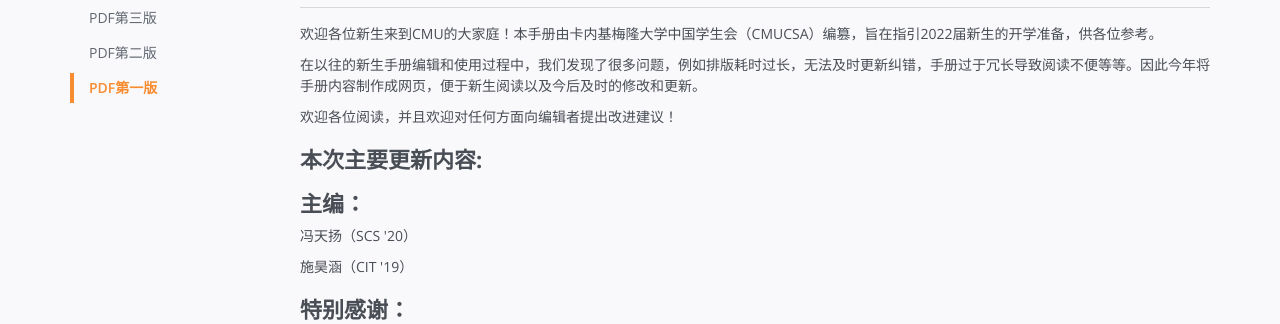
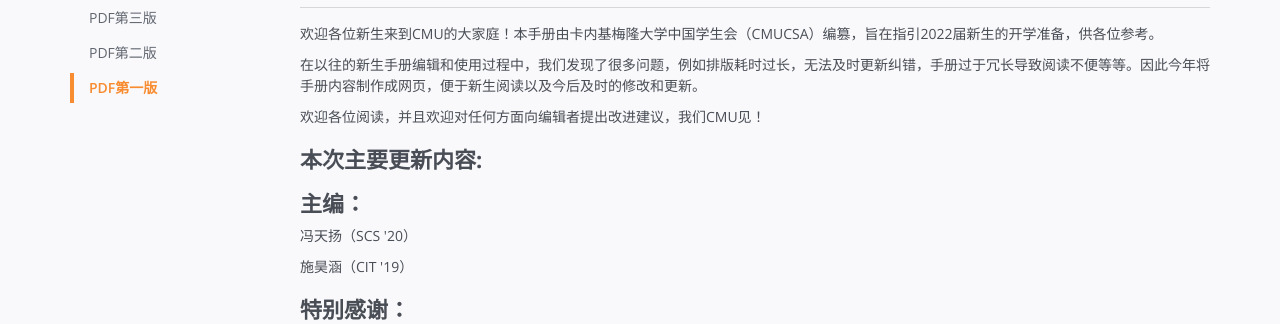
Before and after one commit to haohanshi/Freshman-Prepare-Guide, a Django app: page /guide/preface in a window 1280 px wide. Shown: the part 287-611 px from the top of the page. Run offline with Django 3.2, Linux system fonts and the light colour scheme; some libraries are stand-ins or nearby versions.

Commit message:
fix style

```diff
--- a/guide/templates/guide/preface.html
+++ b/guide/templates/guide/preface.html
@@ -47,7 +47,7 @@
                                     <div>
                                         <p>欢迎各位新生来到CMU的大家庭！本手册由卡内基梅隆大学中国学生会（CMUCSA）编篡，旨在指引2022届新生的开学准备，供各位参考。</p>
                                         <p>在以往的新生手册编辑和使用过程中，我们发现了很多问题，例如排版耗时过长，无法及时更新纠错，手册过于冗长导致阅读不便等等。因此今年将手册内容制作成网页，便于新生阅读以及今后及时的修改和更新。</p>
-                                        <p>欢迎各位阅读，并且欢迎对任何方面向编辑者提出改进建议！</p>
+                                        <p>欢迎各位阅读，并且欢迎对任何方面向编辑者提出改进建议，我们CMU见！</p>
                                         <h2>本次主要更新内容:</h2>
                                         <p></p>
                                         <h2>主编：</h2>
```
Also changed, not shown: guide/templates/guide/index.html (+0 -7 lines).
